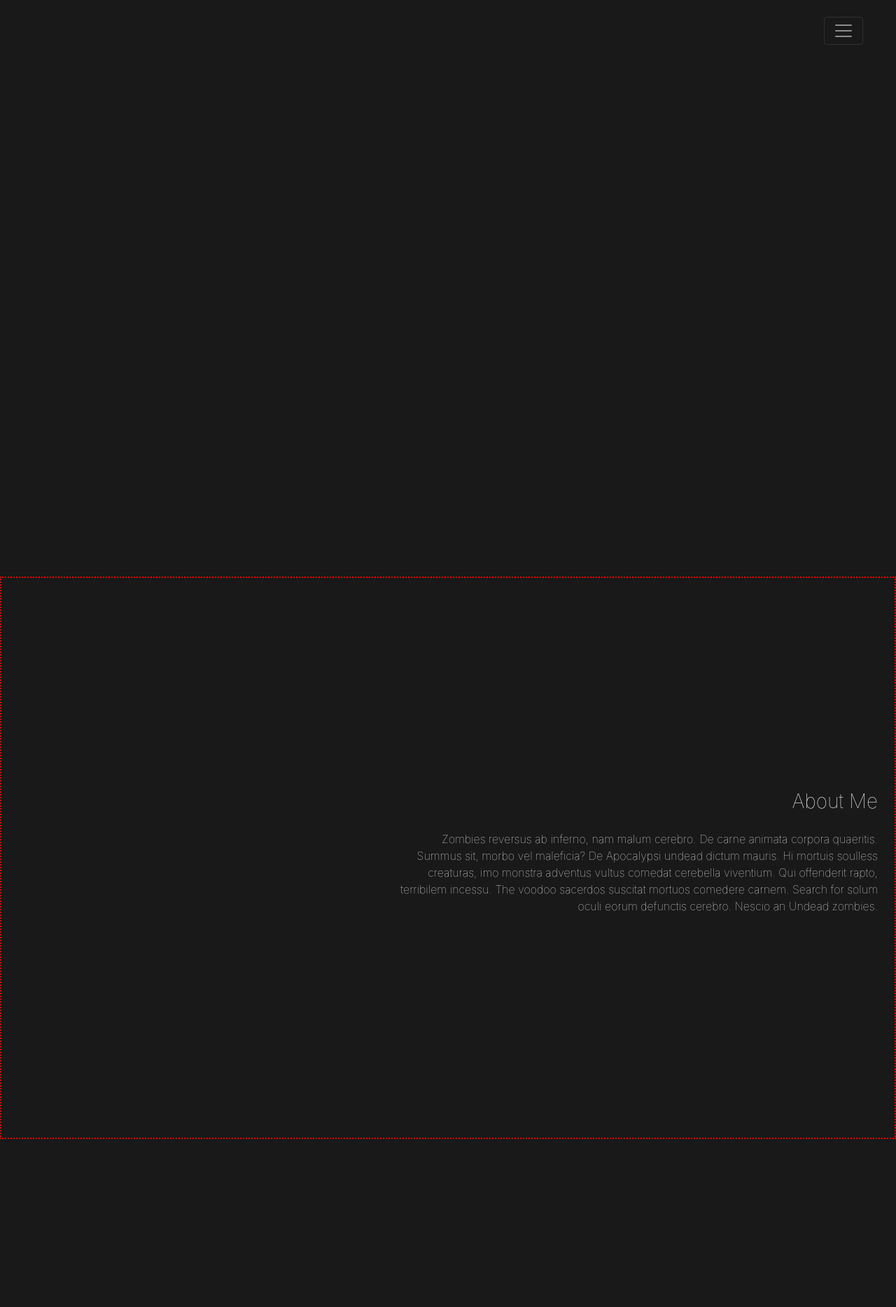
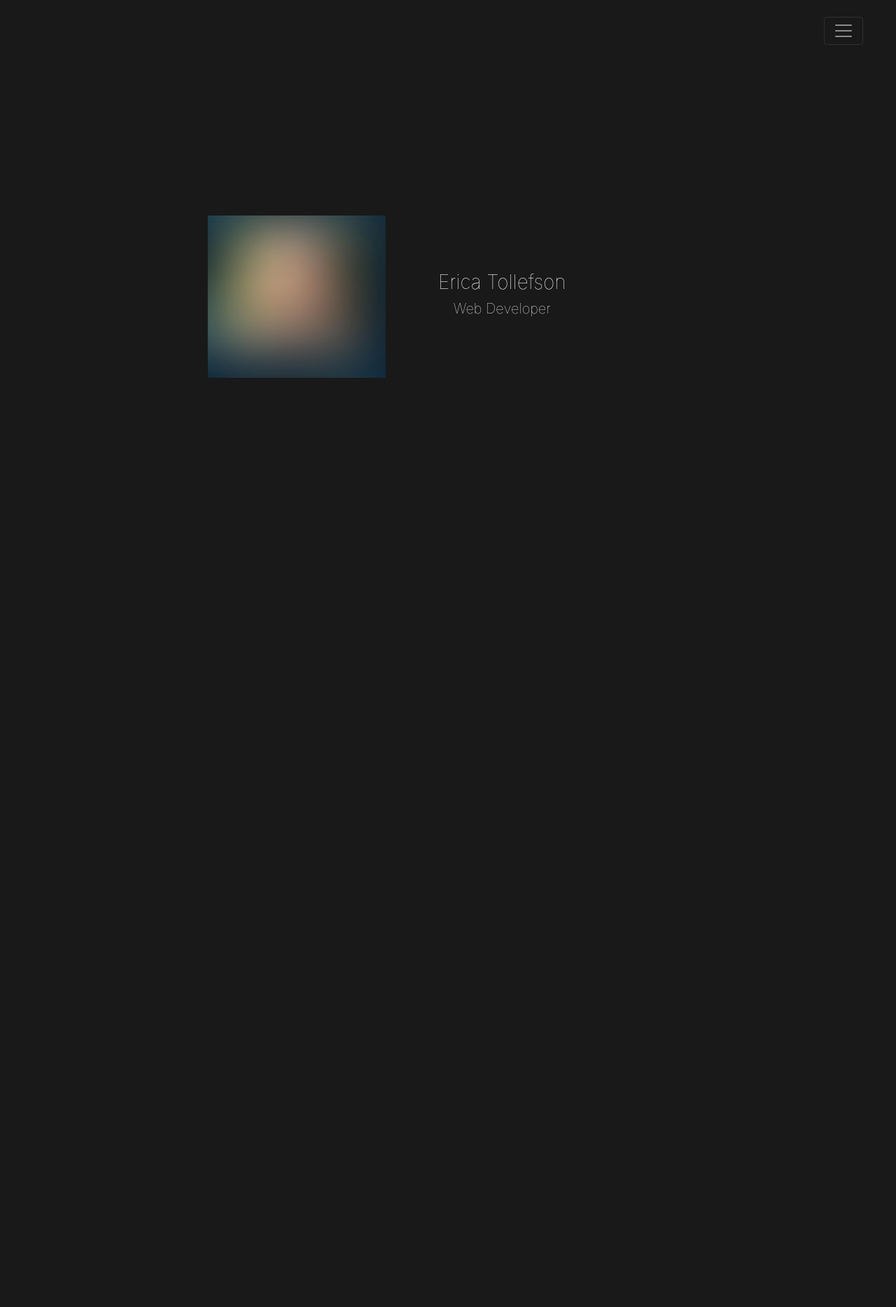
Before and after one commit to EricaTollefson/erica-tollefson-portfolio, a PHP site: page / in a window 1280 px wide. Shown: the top 1868 px of the page at 70% size. Run offline with PHP 8.4, Linux system fonts and the light colour scheme; some libraries are stand-ins or nearby versions.

Commit message:
updated index/css to remove conflict between animate and nav bar

```diff
--- a/public_html/css/styles.css
+++ b/public_html/css/styles.css
@@ -7,10 +7,10 @@
 	font-weight: lighter;
 }
 
-.animated {
+/*.animated {
 	animation-duration: 2s;
 	animation-delay: 1s;
-}
+}*/
 
 .section {
 	opacity:0;
--- a/public_html/index.php
+++ b/public_html/index.php
@@ -66,7 +66,7 @@
 			</nav>
 		</div>
 
-		<div class="container-fluid header animated fadeIn section" id="header">
+		<div class="container-fluid header" id="header">
 			<!--parent must be full height-->
 			<div class="row min-vh-100">
 					<div class="p-0 my-auto mx-auto mr-lg-5 mr-xl-4 col-md-1 d-block" style="width:auto;"><img class="placeholder-img" src="images/placeholder.jpg" alt="a blurry image"></div>
@@ -74,7 +74,7 @@
 				</div>
 			</div>
 
-			<div class="container-fluid about" id="about">
+			<div class="container-fluid about section" id="about">
 				<div class="row min-vh-100 clearfix">
 					<div class="col-sm-5 col-4">
 
```
